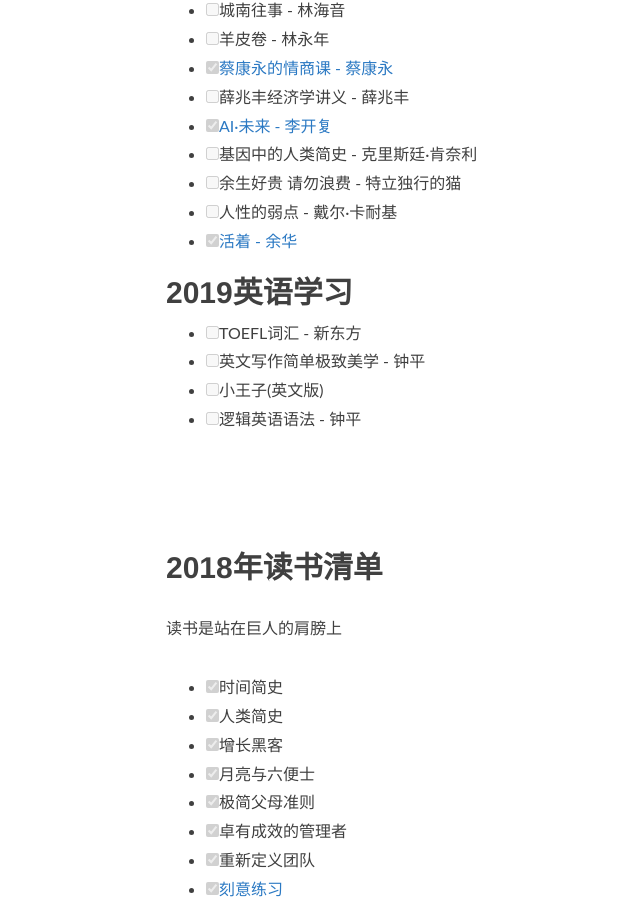
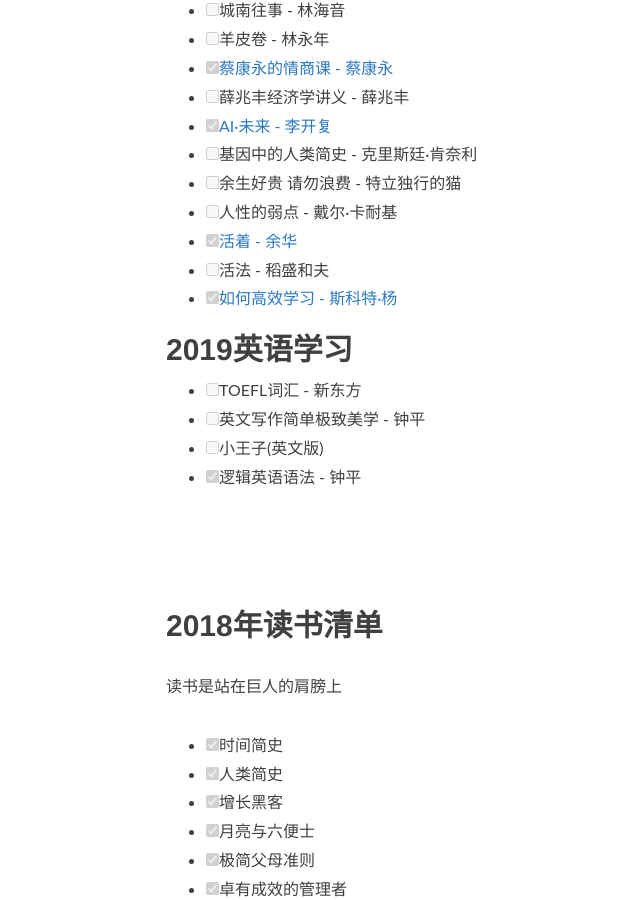
Before and after one commit to sanbuguan/sanbuguan.github.io, a Jekyll site: the page built from reading.md, in a window 1280 px wide and 900 px high, scrolled down 852 px. Shown: the whole window, without its empty margins (99-739 px from the left). Built offline with Jekyll 4.4.1, drawn with Linux system fonts in a browser that asks for light colours; nearby versions of some CDN libraries.

Commit message:
update reading

```diff
--- a/reading.md
+++ b/reading.md
@@ -28,12 +28,14 @@
 - [ ] 余生好贵 请勿浪费 - 特立独行的猫
 - [ ] 人性的弱点 - 戴尔·卡耐基
 - [x] [活着 - 余华](/studynotes/2019/02/25/ToLive/)
+- [ ] 活法 - 稻盛和夫
+- [x] [如何高效学习 - 斯科特·杨](/studynotes/2019/05/26/LearnMore/)
 
 ## 2019英语学习
 - [ ] TOEFL词汇 - 新东方
 - [ ] 英文写作简单极致美学 - 钟平
 - [ ] 小王子(英文版)
-- [ ] 逻辑英语语法 - 钟平
+- [x] 逻辑英语语法 - 钟平
 
 <br/><br/>
 ## 2018年读书清单
```
Also changed, not shown: _posts/2019-05-27-ThinkOnClimbing.md (+1 -1 lines), _posts/2019-05-27-LearnMore.md (renamed from _posts/2019-05-26-LearnMore.md).
